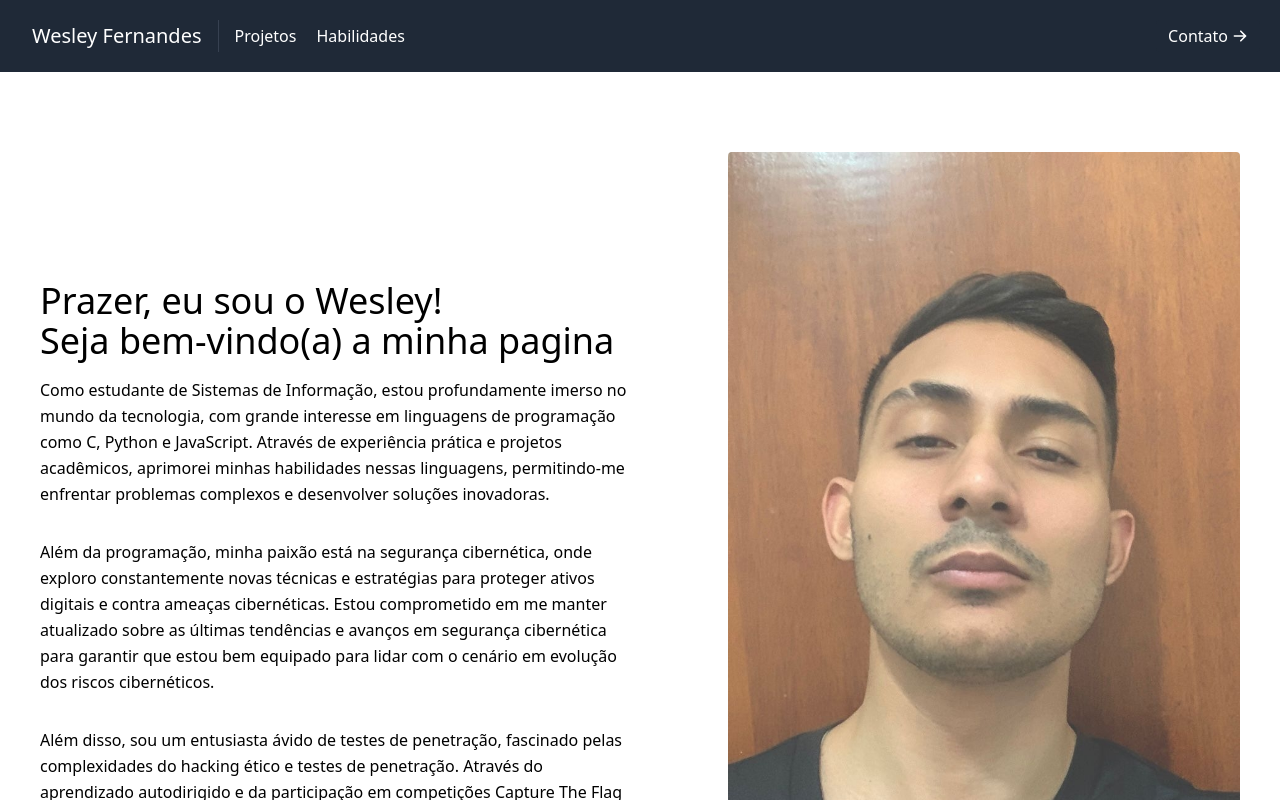
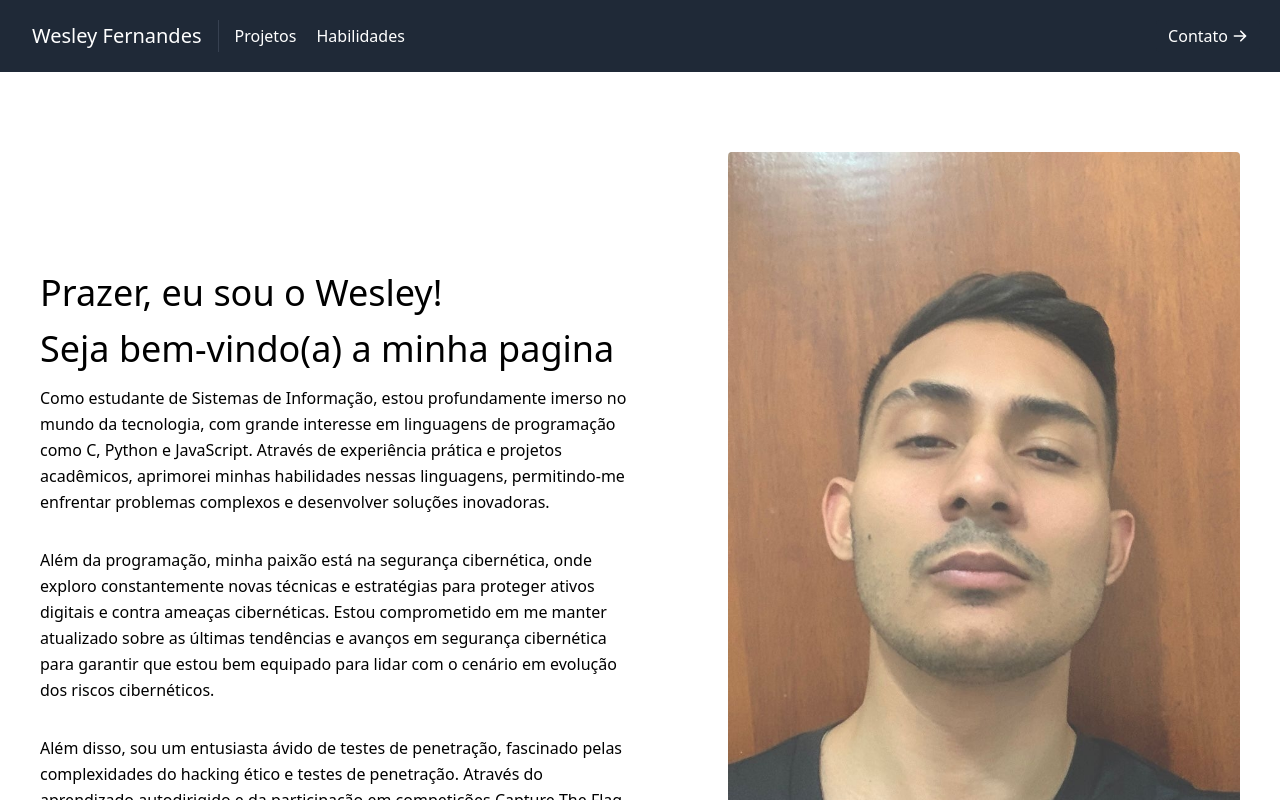
Before and after one commit to Holdrulff/portfolio, a React (Create React App) app: page / in a window 1280 px wide. Shown: the top 800 px of the page. Built offline with nearby package versions, Linux system fonts and the light colour scheme; the HTML template or start-up script is replaced by a standard one.

Commit message:
updating about section

```diff
--- a/src/components/About.jsx
+++ b/src/components/About.jsx
@@ -5,11 +5,17 @@
     <section id="about">
       <div className="container mx-auto flex px-10 py-20 md:flex-row flex-col items-center">
         <div className="lg:flex-grow md:w-1/2 lg:pr-24 md:pr-16 flex flex-col md:items-start md:text-left mb-16 md:mb-0 items-center text-center">
-          <h1 className="title-font sm:text-4xl text-3xl mb-4 font-medium text-black">
-            Prazer, eu sou o Wesley!
-            <br className="hidden lg:inline-block text-black" />
-            Seja bem-vindo(a) a minha pagina
-          </h1>
+          <div>
+            <h1 className="title-font sm:text-4xl text-3xl mb-4 font-medium text-black">
+              Prazer, eu sou o Wesley!
+            </h1>
+          </div>
+          <div>
+            <h1 className="title-font sm:text-4xl text-3xl mb-4 font-medium text-black">
+              Seja bem-vindo(a) a minha pagina
+            </h1>
+          </div>
+
           <p className="mb-8 leading-relaxed">
             Como estudante de Sistemas de Informação, estou profundamente imerso
             no mundo da tecnologia, com grande interesse em linguagens de
```
